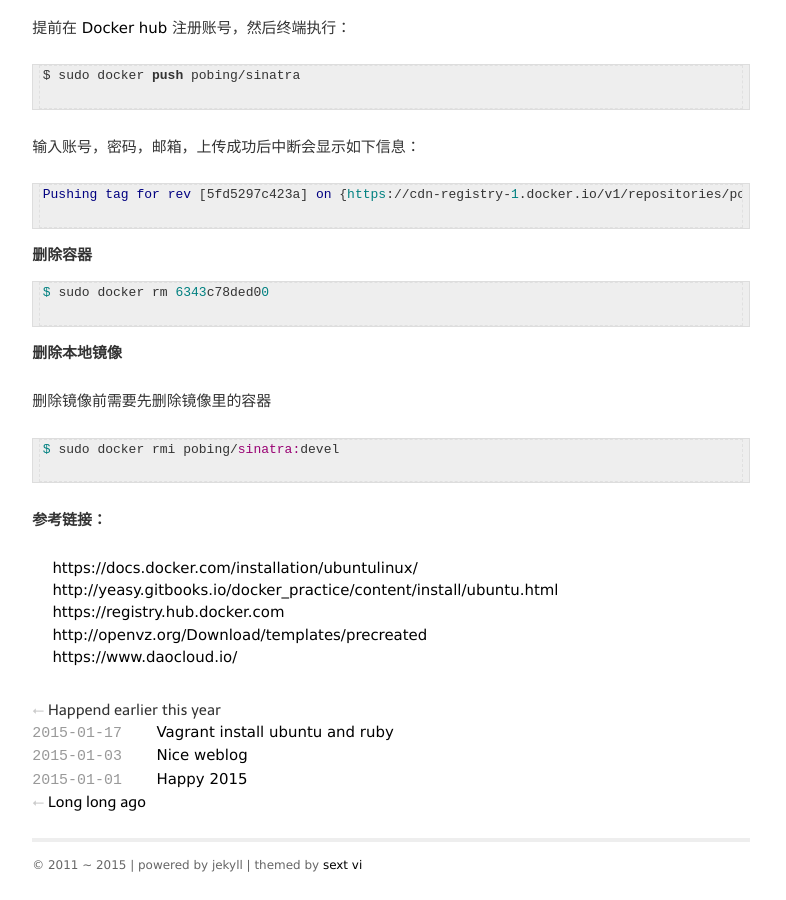
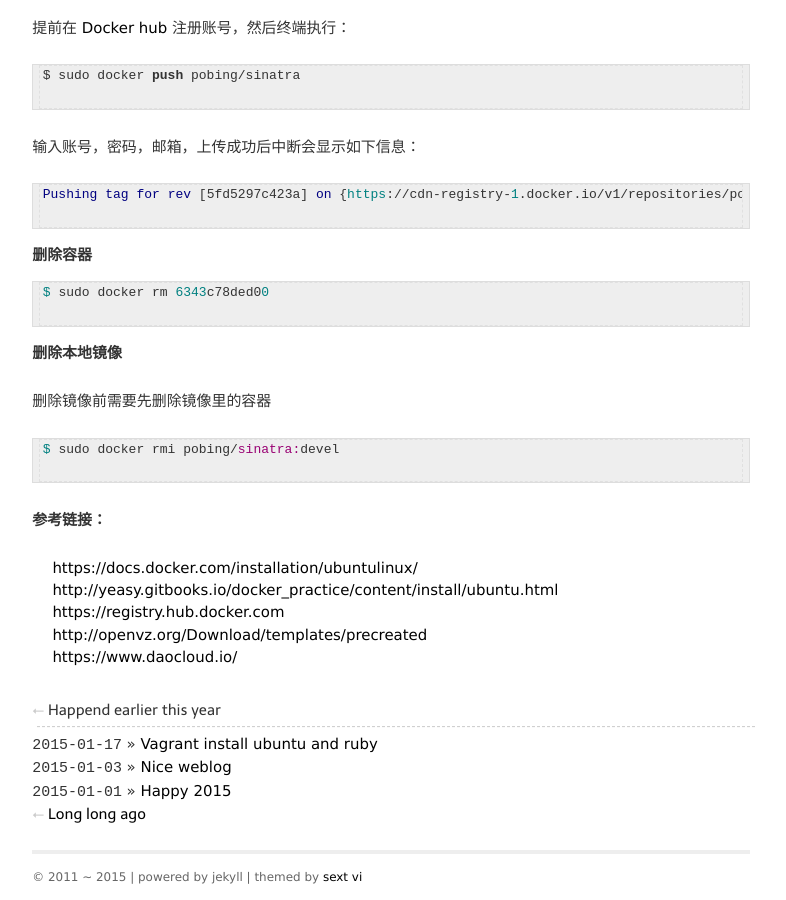
Before and after one commit to pobing/pobing.github.io, a Jekyll site: the page built from index.html, in a window 1280 px wide and 900 px high, scrolled down 1957 px. Shown: the whole window, without its empty margins (249-1035 px from the left). Built offline with Jekyll 4.4.1, drawn with Linux system fonts in a browser that asks for light colours; some web fonts are replaced; Markdown is read by kramdown in place of the engine named in the settings; comment, search, counter and statistics services are not loaded.

Commit message:
update index style

```diff
--- a/index.html
+++ b/index.html
@@ -50,16 +50,18 @@ title: Pobing's Blog
   {% endfor %}
   </ul>
   <div class="divider"></div>
+
   <ul class="listing main-listing">
-    <li class="listing-seperator">Happend earlier this year</i>
+    <li class="listing-seperator">Happend earlier this year
+      <hr class="related_hr"/>
   {% capture year %}{{ site.time | date:"%Y"}}{% endcapture %}
   {% for post in site.posts offset:1 %}
     {% capture y %}{{ post.date | date:"%Y"}}{% endcapture %}
     {% if year != y %}
     {% break %}
     {% endif %}
-    <li class="listing-item">
-      <time datetime="{{ post.date | date:"%Y-%m-%d" }}">{{ post.date | date:"%Y-%m-%d" }}</time>
+    <li >
+      <time datetime="{{ post.date | date:"%Y-%m-%d" }}">{{ post.date | date:"%Y-%m-%d" }}</time>  &raquo;
       <a href="{{ post.url }}" title="{{ post.title }}">{{ post.title }}</a>
     </li>
   {% endfor %}
```
